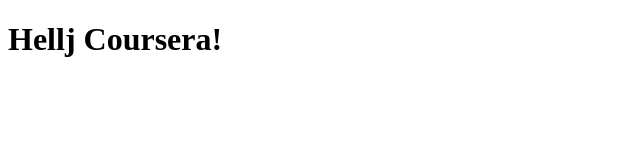
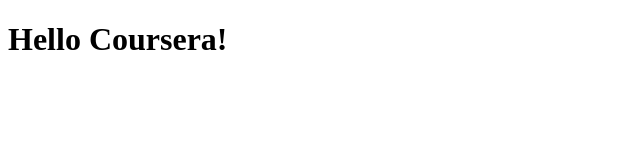
Before and after one commit to IrynaKysil/coursera-test, a plain HTML site: page index.html in a window 1280 px wide. Shown: the full height of the page, 0-640 px from the left. Drawn offline with Linux system fonts and the light colour scheme.

Commit message:
Update index.html

```diff
--- a/index.html
+++ b/index.html
@@ -4,6 +4,6 @@
 		<title>Hello Coursera!</title>
 </head>
 <body>
-<h1>Hellj Coursera!</h1>
+<h1>Hello Coursera!</h1>
 </body>
 </html>
```
